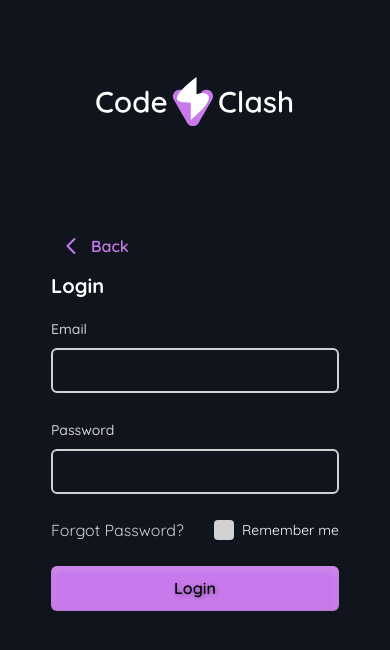
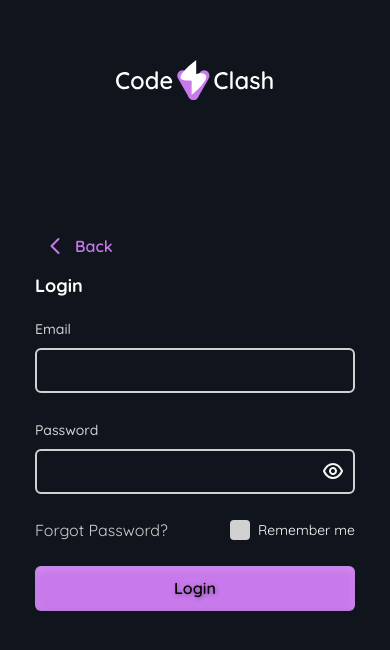
Before and after one commit to Kartikayy007/CodeClash, a Next.js app: page /login in a window 390 px wide. Shown: the top 650 px of the page. Built offline with nearby package versions, Linux system fonts and the light colour scheme.

Commit message:
Refactor authentication pages for improved layout and responsiveness; update logo dimensions and styles for better user experience

```diff
--- a/src/app/(auth)/get-started/page.tsx
+++ b/src/app/(auth)/get-started/page.tsx
@@ -7,13 +7,14 @@ import Image from 'next/image'
 
 const Page = () => {
   return (
-    <div className="flex flex-col items-start justify-center gap-4 sm:gap-6 p-4 sm:p-8 min-w-[320px] max-w-screen-xl mx-auto">
+    <div className="flex flex-col items-start justify-center gap-4 sm:gap-6 sm:p-8 min-w-[320px]">
+
       <Image
         src='/logo.svg'
         alt="logo"
-        width={200}
-        height={40}
-        className="mx-auto lg:hidden absolute top-[77px] left-1/2 transform -translate-x-1/2"
+        width={160}
+        height={32}
+        className="mx-auto lg:hidden absolute top-[60px] left-1/2 transform -translate-x-1/2"
         priority
       />
 
--- a/src/app/(auth)/login/page.tsx
+++ b/src/app/(auth)/login/page.tsx
@@ -5,19 +5,20 @@ import AuthForm from '@/components/AuthForm'
 
 const Page = () => {
   return (
-    <div className="flex flex-col items-start justify-center gap-4 sm:gap-6 p-4 sm:p-8 min-w-[320px]">
+    <div className="flex flex-col items-start justify-center gap-4 sm:gap-6  sm:p-8 min-w-[320px]">
+
       <Image
         src='/logo.svg'
         alt="logo"
-        width={200}
-        height={40}
-        className="mx-auto lg:hidden absolute top-[77px] left-1/2 transform -translate-x-1/2"
+        width={160}
+        height={32}
+        className="mx-auto lg:hidden absolute top-[60px] left-1/2 transform -translate-x-1/2"
         priority
       />
 
       <div className="w-full">
         <BackButton href="/get-started" />
-        <h1 className='text-xl sm:text-2xl lg:text-3xl font-bold text-white text-left mt-2'>
+        <h1 className='text-lg sm:text-xl lg:text-3xl font-bold text-white text-left mt-2'>
           Login
         </h1>
       </div>
--- a/src/app/(auth)/register/page.tsx
+++ b/src/app/(auth)/register/page.tsx
@@ -9,9 +9,9 @@ const page = () => {
       <Image
         src='/logo.svg'
         alt="logo"
-        width={200}
-        height={40}
-        className="mx-auto lg:hidden absolute top-8 sm:top-[77px] left-1/2 transform -translate-x-1/2"
+        width={160}
+        height={32}
+        className="mx-auto lg:hidden absolute top-[30px] left-1/2 transform -translate-x-1/2"
         priority
       />
 
--- a/src/components/CustomInput.tsx
+++ b/src/components/CustomInput.tsx
@@ -1,16 +1,16 @@
-import React from 'react'
-import { FormControl, FormField, FormLabel } from '@/components/ui/form'
-
-import { Control } from 'react-hook-form'
-import { z } from 'zod'
-import { AuthFormSchema } from '../lib/utils';
+import React from 'react';
+import { FormControl, FormField, FormLabel, FormMessage } from '@/components/ui/form';
+import { Control } from 'react-hook-form';
+import PasswordStrengthChecker from './PasswordStrengthChecker';
+import Image from 'next/image';
 
 interface CustomInput {
-  control: Control<z.infer<typeof AuthFormSchema>>,
-  name: keyof z.infer<typeof AuthFormSchema>,
-  label: string,
-  placeholder: string,
-  type?: 'email' | 'password' | 'text'
+  name: string;
+  label: string;
+  control: Control<any>;
+  placeholder: string;
+  type?: string;
+  showStrengthChecker?: boolean;
 }
 
 const CustomInput = ({
@@ -18,19 +18,28 @@ const CustomInput = ({
   name,
   label,
   placeholder,
-  type = 'text'
+  type = 'text',
+  showStrengthChecker
 }: CustomInput) => {
+  const [isFocused, setIsFocused] = React.useState(false);
+  const [showPassword, setShowPassword] = React.useState(false);
+
   return (
     <FormField
       control={control}
       name={name}
-      render={({ field }) => (
+      render={({ field, fieldState: { invalid, error } }) => (
         <div className='form-item'>
           <FormLabel className='text-[#D1D1D1] text-[14px]'>{label}</FormLabel>
           <div className='flex flex-col w-full mt-2'>
+            <div className="relative">
               <FormControl>
                 <input
-                className='w-full min-w-[280px]
+                  {...field}
+                  onFocus={() => setIsFocused(true)}
+                  onBlur={() => setIsFocused(false)}
+                  type={type === 'password' ? (showPassword ? 'text' : 'password') : type}
+                  className={`w-full min-w-[280px]
                     sm:w-[400px] md:w-[450px] lg:w-[500px]
                     h-[45px] sm:h-[55px]
                     px-3 sm:px-4
@@ -38,26 +47,47 @@ const CustomInput = ({
                     rounded-md
                     bg-transparent
                     border-2
-                  border-[#D1D1D1]
+                    ${(name === 'Newpassword' || name === 'confirmPassword') && error ? 'border-[#EF4444]' : 'border-[#D1D1D1]'}
                     focus:outline-none
                     focus:ring-2
-                  focus:ring-[#C879EB]
-                  focus:border-[#C879EB]
+                    ${(name === 'Newpassword' || name === 'confirmPassword') && error ? 'focus:ring-[#EF4444] focus:border-[#EF4444]' : 'focus:ring-[#C879EB] focus:border-[#C879EB]'}
                     transition-all
-                  duration-300
+                    duration-500
                     text-sm sm:text-base
                     text-white
-                  placeholder:text-gray-400'
-                type={type}
+                    placeholder:text-gray-400`}
                   placeholder={placeholder}
-                {...field}
                 />
               </FormControl>
+              {type === 'password' && (
+                <button
+                  type="button"
+                  onClick={() => setShowPassword(!showPassword)}
+                  className="absolute right-3 top-1/2 -translate-y-1/2"
+                >
+                  <Image
+                    src={showPassword ? '/eyeclosed.svg' : '/eye.svg'}
+                    alt={showPassword ? 'Hide password' : 'Show password'}
+                    width={20}
+                    height={20}
+                  />
+                </button>
+              )}
+            </div>
+            {(name === 'Newpassword' || name === 'confirmPassword') && error && (
+              <FormMessage className="text-[#EF4444] text-sm mt-1 ml-1" />
+            )}
+            {showStrengthChecker && (name === 'Newpassword' || name === 'confirmPassword') && (
+              <PasswordStrengthChecker
+                password={field.value}
+                isFocused={isFocused}
+              />
+            )}
           </div>
         </div>
       )}
     />
-  )
-}
+  );
+};
 
-export default CustomInput
+export default CustomInput;
--- /dev/null
+++ b/src/components/PasswordStrengthChecker.tsx
@@ -0,0 +1,89 @@
+import React, { useEffect, useState } from 'react';
+
+const ProgressBar = ({ checks }: { checks: { [key: string]: boolean } }) => {
+  const completedChecks = Object.values(checks).filter(Boolean).length;
+
+  const getBarColor = () => {
+    if (completedChecks === 4) return 'bg-[#6BBD6F]';
+    if (completedChecks > 1) return 'bg-[#FFB74D]';
+    return 'bg-[#FF4D4D]';
+  };
+
+  const getIncompleteColor = () => {
+    if (completedChecks === 0) return 'bg-[#E7E7E7]';
+    return 'bg-[#E7E7E7]';
+  };
+
+  return (
+    <div className="flex gap-1 mb-4">
+      <div className={`h-1 flex-1 rounded-full transition-all duration-300 ${completedChecks >= 1 ? getBarColor() : getIncompleteColor()}`} />
+      <div className={`h-1 flex-1 rounded-full transition-all duration-300 ${completedChecks >= 2 ? getBarColor() : getIncompleteColor()}`} />
+      <div className={`h-1 flex-1 rounded-full transition-all duration-300 ${completedChecks >= 3 ? getBarColor() : getIncompleteColor()}`} />
+      <div className={`h-1 flex-1 rounded-full transition-all duration-300 ${completedChecks >= 4 ? getBarColor() : getIncompleteColor()}`} />
+    </div>
+  );
+};
+
+interface PasswordCheckerProps {
+  password: string;
+  isFocused: boolean;
+}
+
+const PasswordStrengthChecker = ({ password, isFocused }: PasswordCheckerProps) => {
+  const [checks, setChecks] = useState({
+    minLength: false,
+    hasUppercase: false,
+    hasNumber: false,
+    hasSpecial: false
+  });
+
+  useEffect(() => {
+    setChecks({
+      minLength: password.length >= 8,
+      hasUppercase: /[A-Z]/.test(password),
+      hasNumber: /[0-9]/.test(password),
+      hasSpecial: /[!@#$%^&*(),.?":{}|<>]/.test(password)
+    });
+  }, [password]);
+
+  const completedChecks = Object.values(checks).filter(Boolean).length;
+  const shouldShow = isFocused && password.length > 0 && completedChecks < 4;
+
+  return (
+    <div className={`absolute left-0 right-0 top-20 sm:top-24 z-10 p-4 sm:p-6 bg-[#282D37] rounded-lg shadow-lg
+      ${shouldShow
+        ? 'opacity-100 translate-y-0 duration-200 transition-all ease-in'
+        : 'opacity-0 -translate-y-4 pointer-events-none duration-1000 transition-all ease-out'
+      }`}
+    >
+      <ProgressBar checks={checks} />
+      <h3 className="text-base sm:text-xl text-white mb-2 sm:mb-4 font-[600]">
+        {completedChecks < 4 ? 'Weak Password. Must Contain:' : 'Strong Password. Must Contain:'}
+      </h3>
+      <div className="grid grid-cols-1 sm:grid-cols-2 gap-2 sm:gap-y-4">
+        <div className="flex items-center gap-2">
+          <span className={`text-sm sm:text-lg ${checks.minLength ? 'text-[#6BBD6F]' : 'text-white'}`}>
+            • 8 characters minimum
+          </span>
+        </div>
+        <div className="flex items-center gap-2">
+          <span className={`text-sm sm:text-lg ${checks.hasSpecial ? 'text-[#6BBD6F]' : 'text-white'}`}>
+            • 1 special character
+          </span>
+        </div>
+        <div className="flex items-center gap-2">
+          <span className={`text-sm sm:text-lg ${checks.hasUppercase ? 'text-[#6BBD6F]' : 'text-white'}`}>
+            • 1 uppercase character
+          </span>
+        </div>
+        <div className="flex items-center gap-2">
+          <span className={`text-sm sm:text-lg ${checks.hasNumber ? 'text-[#6BBD6F]' : 'text-white'}`}>
+            • 1 number
+          </span>
+        </div>
+      </div>
+    </div>
+  );
+};
+
+export default PasswordStrengthChecker;
--- /dev/null
+++ b/src/lib/utils.ts
@@ -0,0 +1,29 @@
+import { clsx, type ClassValue } from "clsx"
+import { twMerge } from "tailwind-merge"
+import { z } from "zod"
+
+export function cn(...inputs: ClassValue[]) {
+  return twMerge(clsx(inputs))
+}
+export const AuthFormSchema = z.object({
+  email: z.string().min(1, "Email is required").email("Invalid Email address"),
+  password: z
+    .string()
+    .min(8, "Password must meet all requirements")
+    .regex(/[A-Z]/, "Password must meet all requirements")
+    .regex(/[0-9]/, "Password must meet all requirements")
+    .regex(/[!@#$%^&*(),.?":{}|<>]/, "Password must meet all requirements"),
+    Newpassword: z
+    .string()
+    .min(8, "Password must meet all requirements")
+    .regex(/[A-Z]/, "Password must meet all requirements")
+    .regex(/[0-9]/, "Password must meet all requirements")
+    .regex(/[!@#$%^&*(),.?":{}|<>]/, "Password must meet all requirements"),
+  confirmPassword: z.string().min(8, "Password must meet all requirements"),
+  pin: z.string().min(4, {
+    message: "Your one-time password must be 4 characters.",
+  }),
+}).refine((data) => data.password === data.confirmPassword, {
+  message: "Passwords don't match",
+  path: ["confirmPassword"],
+});
--- a/src/lib/utils.tsx
+++ /dev/null
@@ -1,14 +0,0 @@
-import { clsx, type ClassValue } from "clsx"
-import { twMerge } from "tailwind-merge"
-import { z } from "zod"
-
-export function cn(...inputs: ClassValue[]) {
-  return twMerge(clsx(inputs))
-}
-export const AuthFormSchema = z.object({
-  email: z.string().min(1, "Email is required").email("Invalid Email address"),
-  password: z.string().min(8, "Password must be at least 8 characters"),
-  pin: z.string().min(4, {
-    message: "Your one-time password must be 4 characters.",
-  }),
-})
```
Also changed, not shown: src/app/(auth)/verify/page.tsx (+10 -8 lines), src/components/AuthForm.tsx (+21 -3 lines), public/eye.svg (added), public/eyeclosed.svg (added). Lines whose indentation alone changed are shown as unchanged.
